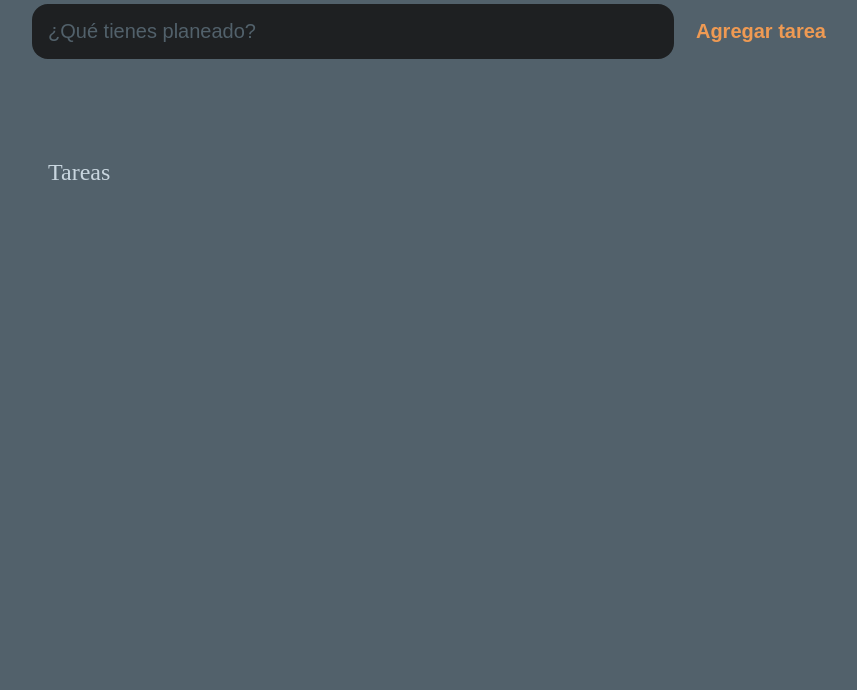
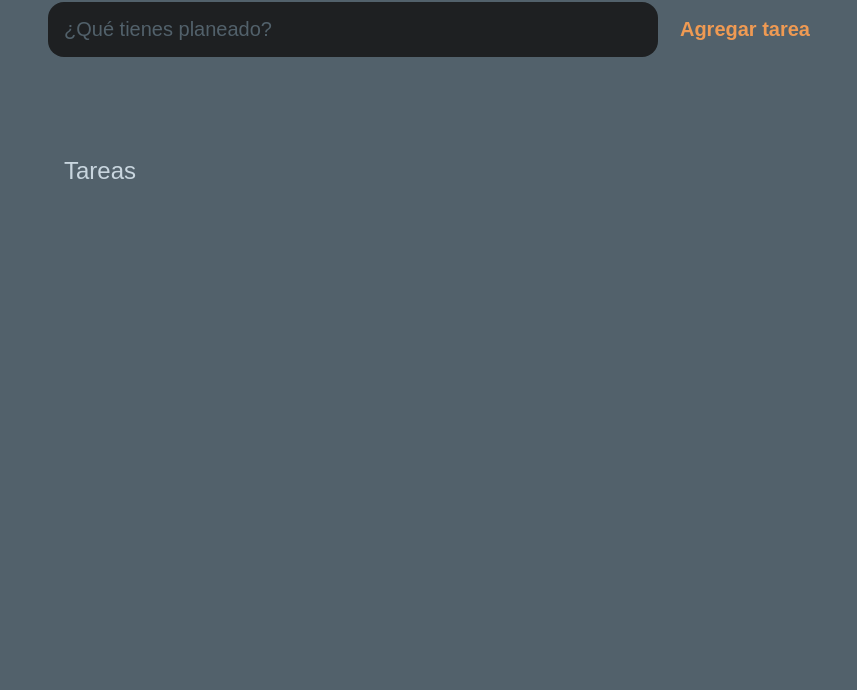
Before and after one commit to Hafid-Davila/U-Camp-Bootcamp-Fullstack-C12-Proyectos, a plain HTML site: page crudApp/index.html in a window 1280 px wide. Shown: the part 126-816 px from the top of the page, without its empty margins (208-1065 px from the left). Drawn offline with Linux system fonts and the light colour scheme.

Commit message:
adding boiler code to style sheet

```diff
--- a/crudApp/style.css
+++ b/crudApp/style.css
@@ -1,4 +1,8 @@
-
+* {
+    box-sizing: border-box;
+    mask-origin: 0;
+    font-family: Arial, Helvetica, sans-serif;
+}
 
 body {
     display: flex;
```
